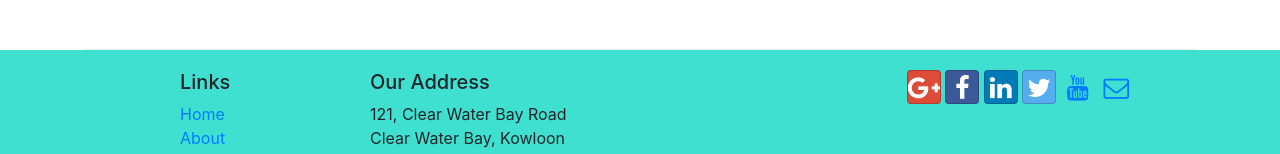
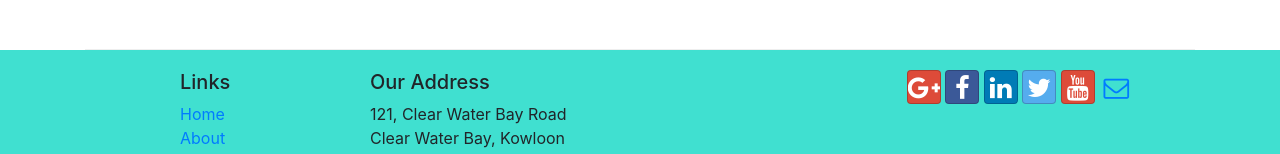
Before and after one commit to wdospinal/coursera-boostrap, a website: page aboutus.html in a window 1280 px wide. Shown: the part 1504-1658 px from the top of the page. Drawn offline with nearby package versions, Linux system fonts and the light colour scheme.

Commit message:
change: google to youtube in a tag

```diff
--- a/aboutus.html
+++ b/aboutus.html
@@ -114,7 +114,7 @@
                         <a class="btn btn-social-icon btn-facebook"  href="http://www.facebook.com/profile.php?id="> <i class="fa fa-facebook fa-lg"></i></a>
                         <a class="btn btn-social-icon btn-linkedin"  href="http://www.linkedin.com/in/"><i class="fa fa-linkedin fa-lg"></i></a>
                         <a class="btn btn-social-icon btn-twitter"  href="http://twitter.com/"><i class="fa fa-twitter"></i></a>
-                        <a class="btn btn-social-icon btn-youtube"  href="http://youtube.com/"><i class="fa fa-youtube"></i></a>
+                        <a class="btn btn-social-icon btn-google" href="http://youtube.com/"><i class="fa fa-youtube"></i></a>
                         <a class="btn btn-social-icon"  href="mailto:"><i class="fa fa-envelope-o fa-lg"></i></a>
                     </div>
                 </div>
```
Also changed, not shown: index.html (+1 -1 lines).
